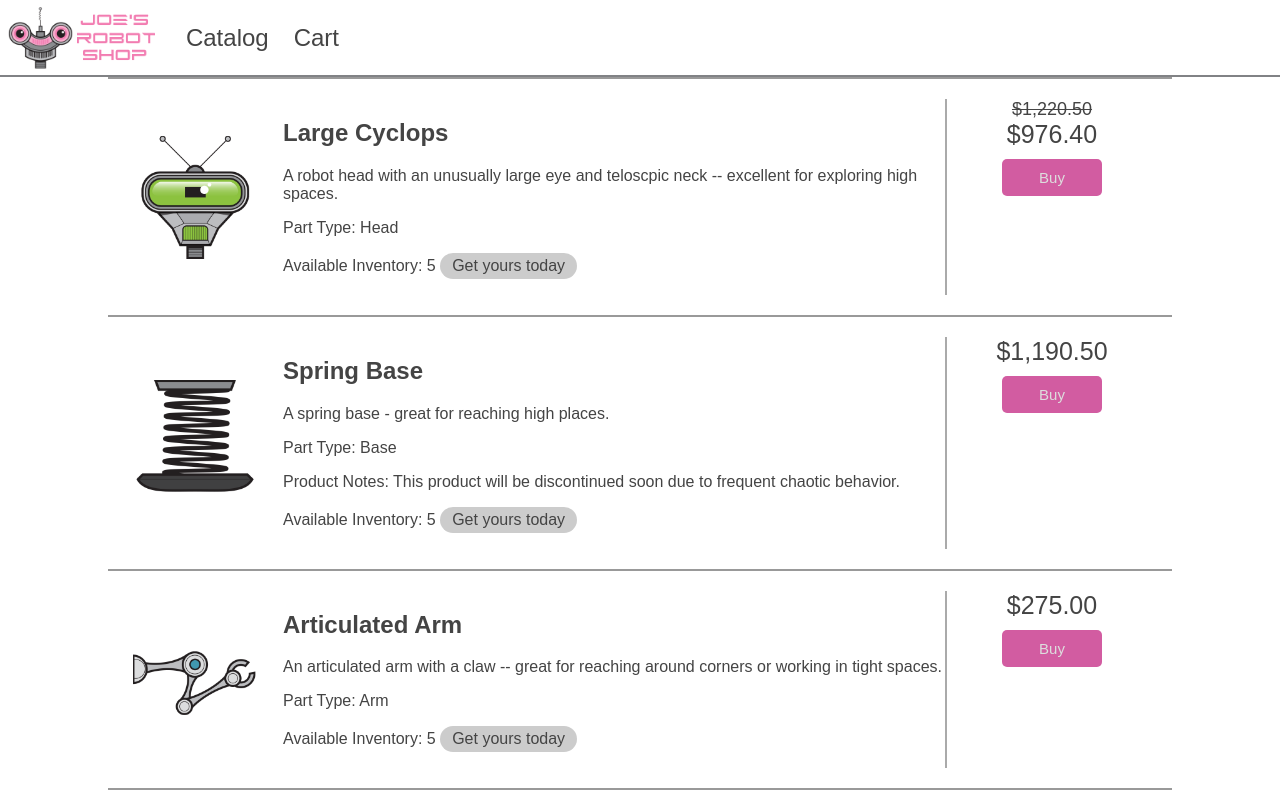
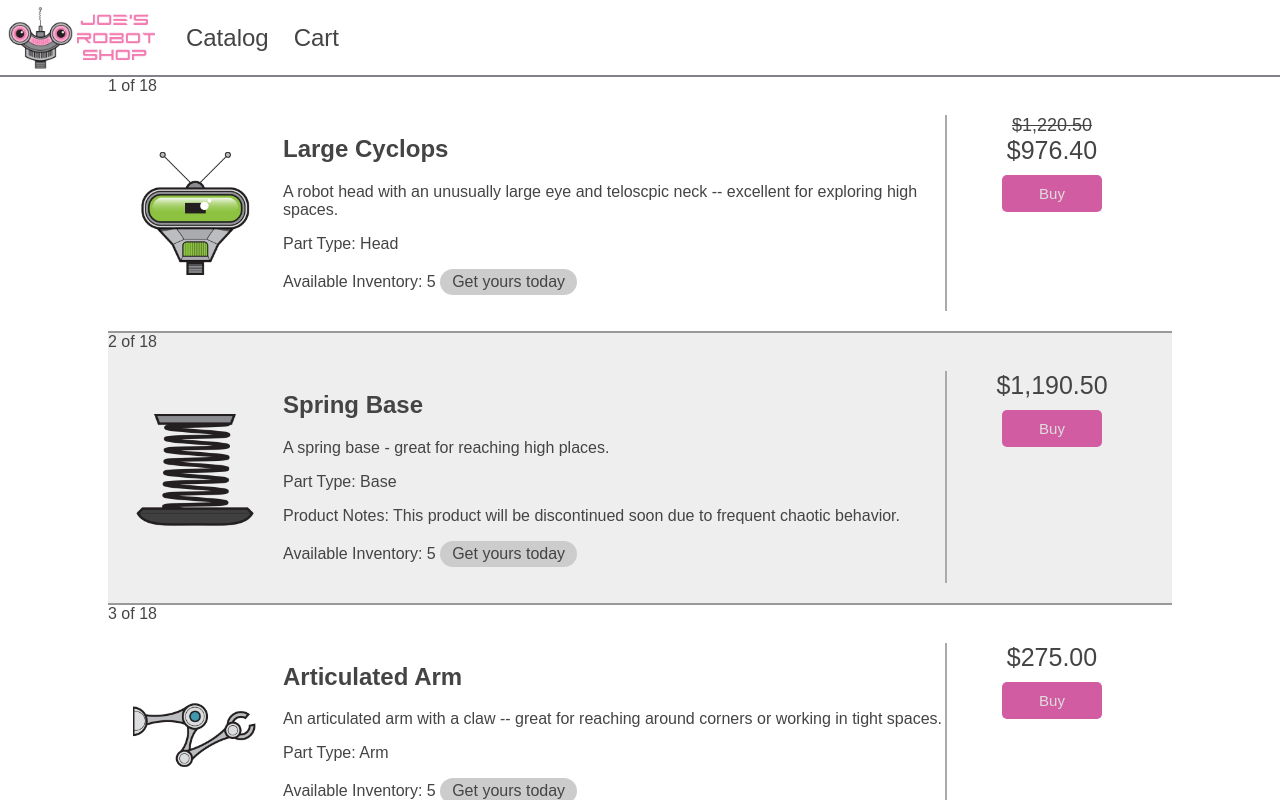
Before and after one commit to jvjohnx/angular-components-templates, an Angular app: page /catalog in a window 1280 px wide. Shown: the top 800 px of the page. Built offline with nearby package versions, Linux system fonts and the light colour scheme.

Commit message:
using @empty on @for, alternate colored rows

```diff
--- a/src/app/cart/cart.component.css
+++ b/src/app/cart/cart.component.css
@@ -22,3 +22,7 @@ li {
 button.cta {
   width: 100%;
 }
+
+h2 {
+  text-align: center;
+}
--- a/src/app/cart/cart.component.html
+++ b/src/app/cart/cart.component.html
@@ -9,6 +9,8 @@
   <li>
     <bot-cart-item [product]="product" />
   </li>
+  } @empty {
+    <h2>You do not have items in your cart</h2>
   }
 </ul>
 <!--add a span here and move #checkout from button to span -->
--- a/src/app/catalog/catalog.component.css
+++ b/src/app/catalog/catalog.component.css
@@ -5,3 +5,11 @@ ul {
 li {
   border-top: 2px solid #999;
 }
+
+.alt {
+  background-color: #eee;
+}
+
+.top {
+  border-top: none;
+}
--- a/src/app/catalog/catalog.component.html
+++ b/src/app/catalog/catalog.component.html
@@ -1,6 +1,8 @@
 <ul>
-  @for (product of products; track product.id) {
-  <li>
+  @for (product of products; track product.id; let idx = $index, count=$count, even=$even, odd=$odd, first=$first, last=$last) {
+<!-- background color odd/alternate rows, remove border line from first row   -->
+  <li [class.alt]="odd" [class.top]="first" >
+    <div>{{idx+1}} of {{count}}</div>
     <bot-product-details [product]="product" />
   </li>
   }
```
